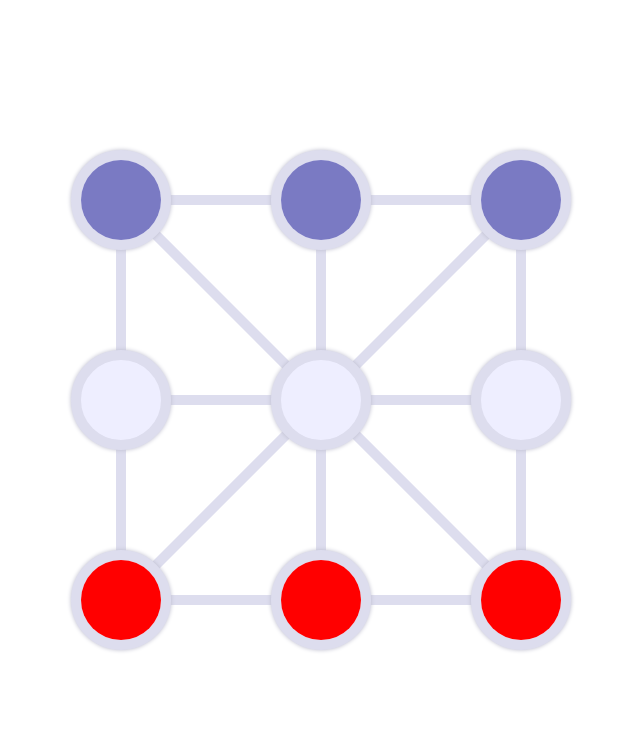
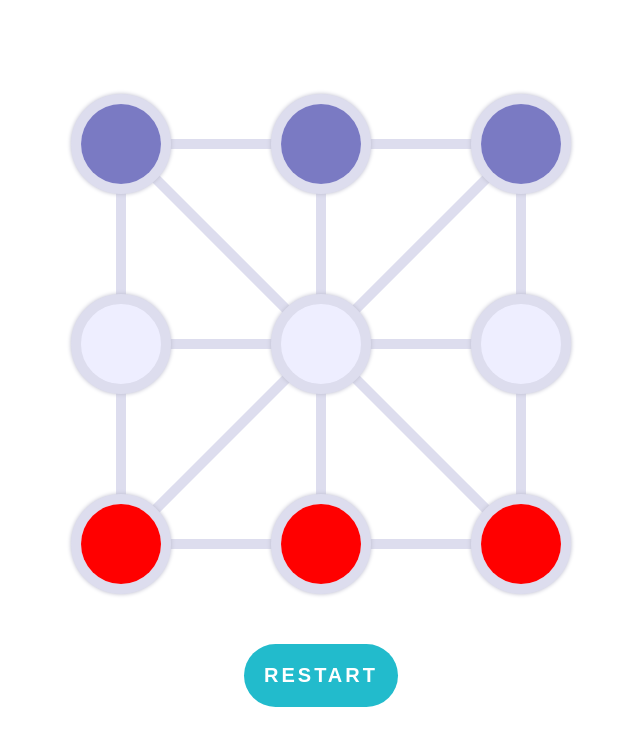
Before and after one commit to rsilivestr/3-in-line, a Next.js app: page / in a window 1280 px wide. Shown: the top 746 px of the page, without its empty margins (319-959 px from the left). Built offline with nearby package versions, Linux system fonts and the light colour scheme.

Commit message:
Add restart button; fix red sidemoves; replace green color.

```diff
--- a/src/components/Cell/index.tsx
+++ b/src/components/Cell/index.tsx
@@ -7,7 +7,7 @@ type Props = {
 };
 
 export const Cell: React.FC<Props> = ({ children, isActive, onClick }) => (
-  <S.Cell style={{ borderColor: isActive ? 'lightgreen' : '#dde' }} onClick={onClick}>
+  <S.Cell style={{ borderColor: isActive ? '#8d8' : '#dde' }} onClick={onClick}>
     {children}
   </S.Cell>
 );
--- a/src/components/Chip/index.tsx
+++ b/src/components/Chip/index.tsx
@@ -25,7 +25,7 @@ export const Chip: React.FC<Props> = ({
   onClick,
 }) => {
   // eslint-disable-next-line no-nested-ternary
-  const borderColor = isWinner ? '#fe4' : isSelected ? 'lightgreen' : 'transparent';
+  const borderColor = isWinner ? '#fe4' : isSelected ? '#8d8' : 'transparent';
   const filter = isActive || isWinner ? undefined : 'grayscale(0.5)';
   const opacity = isActive || isWinner ? 1 : 0.5;
   const tx = Math.floor((position - 1) / 3) * 200;
--- a/src/components/Chip/styled.ts
+++ b/src/components/Chip/styled.ts
@@ -15,6 +15,6 @@ export const Chip = styled.div<{ $color: string }>`
   transition: all 200ms;
 
   &:hover {
-    border-color: lightgreen;
+    border-color: #8d8;
   }
 `;
--- a/src/components/Game/index.tsx
+++ b/src/components/Game/index.tsx
@@ -24,7 +24,7 @@ const checkBackMove = ({ color }: M.Chip, from: number, to: number): boolean =>
   const isRed = color === RED;
   const diff = from - to;
   const blueBackward = diff > 1 && isBlue;
-  const redBackward = diff < 1 && isRed;
+  const redBackward = diff < -1 && isRed;
   return blueBackward || redBackward;
 };
 
@@ -57,7 +57,7 @@ const checkWinner = (chips: M.Chip[], activeColor: M.Color): M.Color | null => {
 export const Game = () => {
   const [chips, setChips] = useState<M.Chip[]>(INITIAL_CHIPS);
   const [selectedChip, setSelectedChip] = useState<M.Chip | null>(null);
-  const [winner, setWinner] = useState<M.Color>();
+  const [winner, setWinner] = useState<M.Color | null>(null);
   const [activeCells, setActiveCells] = useState<number[]>([]);
   const activeColor = useRef<M.Color>(RED);
 
@@ -101,6 +101,14 @@ export const Game = () => {
       setActiveCells([]);
       activeColor.current = activeColor.current === RED ? BLUE : RED;
     }
+  };
+
+  const handleRestartClick = () => {
+    setChips(INITIAL_CHIPS);
+    setSelectedChip(null);
+    setActiveCells([]);
+    setWinner(null);
+    activeColor.current = RED;
   };
 
   useEffect(() => {
@@ -166,6 +174,9 @@ export const Game = () => {
           );
         })}
       </S.Grid>
+      <S.Button type="button" onClick={handleRestartClick}>
+        Restart
+      </S.Button>
     </S.Root>
   );
 };
--- a/src/components/Game/styled.ts
+++ b/src/components/Game/styled.ts
@@ -1,8 +1,10 @@
 import styled from '@emotion/styled';
 
 export const Root = styled.div`
-  width: 100%;
-  max-width: 500px;
+  display: flex;
+  flex-direction: column;
+  align-items: center;
+  gap: 50px;
 `;
 
 export const Grid = styled.div`
@@ -13,3 +15,16 @@ export const Grid = styled.div`
   gap: 100px;
   grid-area: main;
 `;
+
+export const Button = styled.button`
+  padding: 20px;
+  background-color: #2bc;
+  border: none;
+  border-radius: 100px;
+  color: #fff;
+  font-size: 20px;
+  font-weight: 700;
+  letter-spacing: 0.15em;
+  text-transform: uppercase;
+  cursor: pointer;
+`;
--- a/src/components/Track/index.tsx
+++ b/src/components/Track/index.tsx
@@ -20,7 +20,7 @@ export const Track: React.FC<Props> = ({ cells, isActive }) => {
   const ty = 45 + Math.floor((from - 1) / 3) * 200;
   const tx = 50 + ((from - 1) % 3) * 200;
   const transform = `translate(${tx}px, ${ty}px) rotate(${angle}deg)`;
-  const backgroundColor = isActive ? 'lightgreen' : '#dde';
+  const backgroundColor = isActive ? '#8d8' : '#dde';
 
   return <S.Track style={{ backgroundColor, transform, transformOrigin: 'center left' }} />;
 };
```
